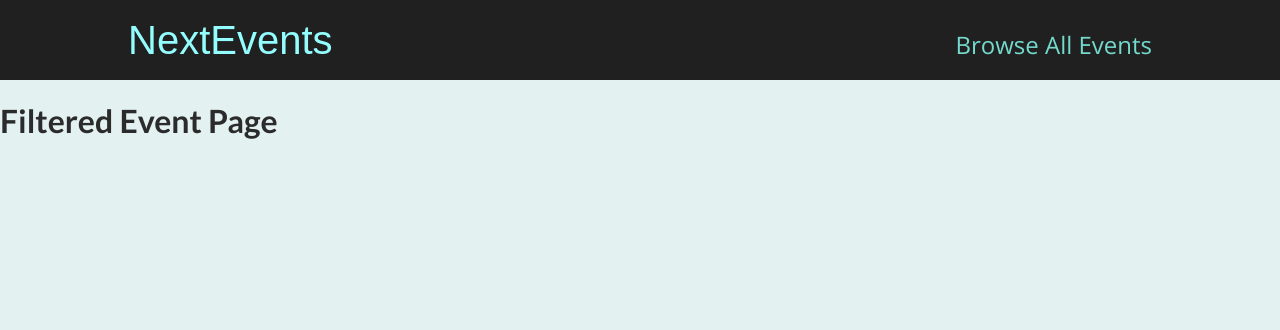
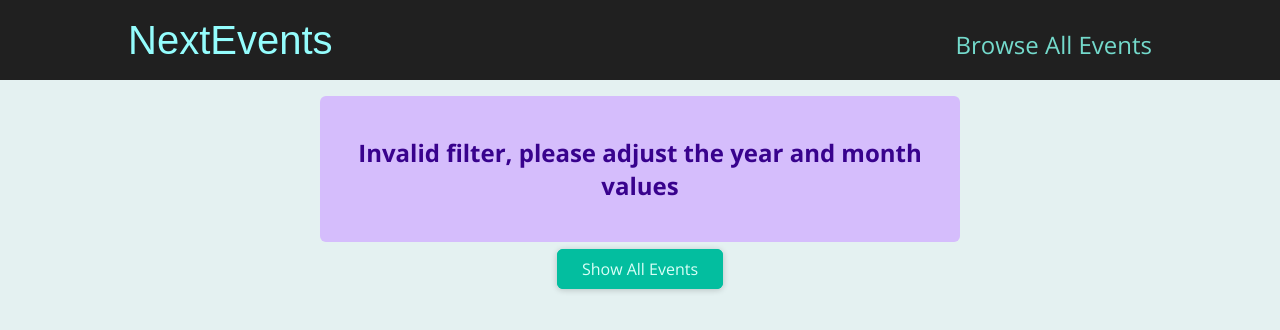
Before and after one commit to DarrelASandbox/react-nextjs, a Next.js app in the folder next-events-app/: page /events in a window 1280 px wide. Shown: the top 330 px of the page. Built offline with nearby package versions, Linux system fonts and the light colour scheme.

Commit message:
`FilteredEventPage` and Components: `results-title` & `error-alert`

```diff
--- /dev/null
+++ b/next-events-app/components/results-title/results-title.js
@@ -0,0 +1,20 @@
+import Button from '../ui/button';
+import classes from './results-title.module.css';
+
+function ResultsTitle(props) {
+  const { date } = props;
+
+  const humanReadableDate = new Date(date).toLocaleDateString('en-US', {
+    month: 'long',
+    year: 'numeric',
+  });
+
+  return (
+    <section className={classes.title}>
+      <h1>Events in {humanReadableDate}</h1>
+      <Button link="/events">Show all events</Button>
+    </section>
+  );
+}
+
+export default ResultsTitle;
--- /dev/null
+++ b/next-events-app/components/results-title/results-title.module.css
@@ -0,0 +1,6 @@
+.title {
+  margin: 2rem auto;
+  width: 90%;
+  max-width: 40rem;
+  text-align: center;
+}
--- /dev/null
+++ b/next-events-app/components/ui/error-alert.js
@@ -0,0 +1,7 @@
+import classes from './error-alert.module.css';
+
+function ErrorAlert(props) {
+  return <div className={classes.alert}>{props.children}</div>;
+}
+
+export default ErrorAlert;
--- /dev/null
+++ b/next-events-app/components/ui/error-alert.module.css
@@ -0,0 +1,12 @@
+.alert {
+  margin: 1rem auto;
+  padding: 1rem 2rem;
+  width: 90%;
+  max-width: 40rem;
+  background-color: #d5bdfc;
+  color: #38028d;
+  font-weight: bold;
+  font-size: 1.5rem;
+  text-align: center;
+  border-radius: 6px;
+}
--- a/next-events-app/pages/events/[...slug].js
+++ b/next-events-app/pages/events/[...slug].js
@@ -1,7 +1,59 @@
-const FilteredEventPage = () => (
-  <div>
-    <h1>Filtered Event Page</h1>
-  </div>
-);
+import EventList from '@/components/events/event-list';
+import ResultsTitle from '@/components/results-title/results-title';
+import Button from '@/components/ui/button';
+import ErrorAlert from '@/components/ui/error-alert';
+import { getFilteredEvents } from '@/dummy-data';
+import { useRouter } from 'next/router';
+
+const FilteredEventPage = () => {
+  const router = useRouter();
+  const filteredData = router.query.slug;
+
+  if (!filteredData) return <p className="center">Loading...</p>;
+
+  const filteredYear = +filteredData[0];
+  const filteredMonth = +filteredData[1];
+
+  if (
+    isNaN(filteredYear) ||
+    isNaN(filteredMonth) ||
+    filteredYear > 2030 ||
+    filteredYear < 2021 ||
+    filteredMonth > 12 ||
+    filteredMonth < 1
+  )
+    return (
+      <>
+        <div className="center">
+          <ErrorAlert>
+            <p>Invalid filter, please adjust the year and month values</p>
+          </ErrorAlert>
+          <Button link="/events">Show All Events</Button>
+        </div>
+      </>
+    );
+
+  const filteredEvents = getFilteredEvents({ year: filteredYear, month: filteredMonth });
+  if (!filteredEvents || filteredEvents.length === 0)
+    return (
+      <>
+        <div className="center">
+          <ErrorAlert>
+            <p>No event found!</p>
+          </ErrorAlert>
+          <Button link="/events">Show All Events</Button>
+        </div>
+      </>
+    );
+
+  const date = new Date(filteredYear, filteredMonth - 1);
+
+  return (
+    <>
+      <ResultsTitle date={date} />
+      <EventList items={filteredEvents} />
+    </>
+  );
+};
 
 export default FilteredEventPage;
```
Also changed, not shown: next-events-app/pages/events/[eventId].js (+7 -1 lines).
